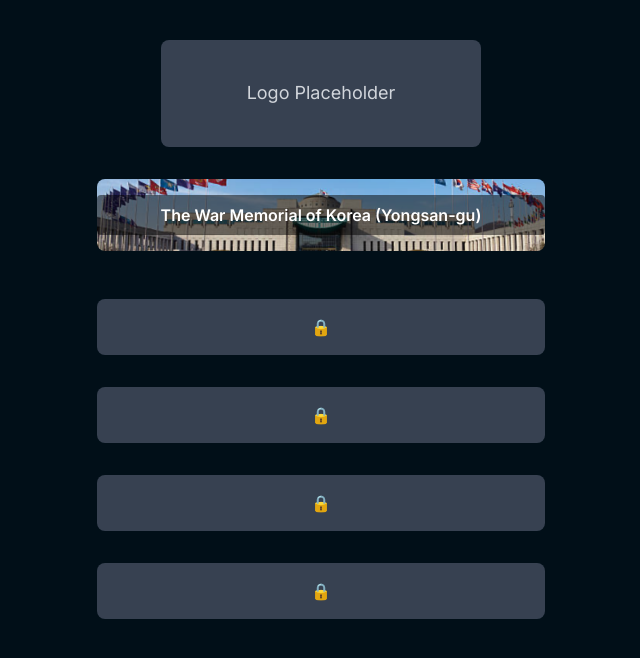
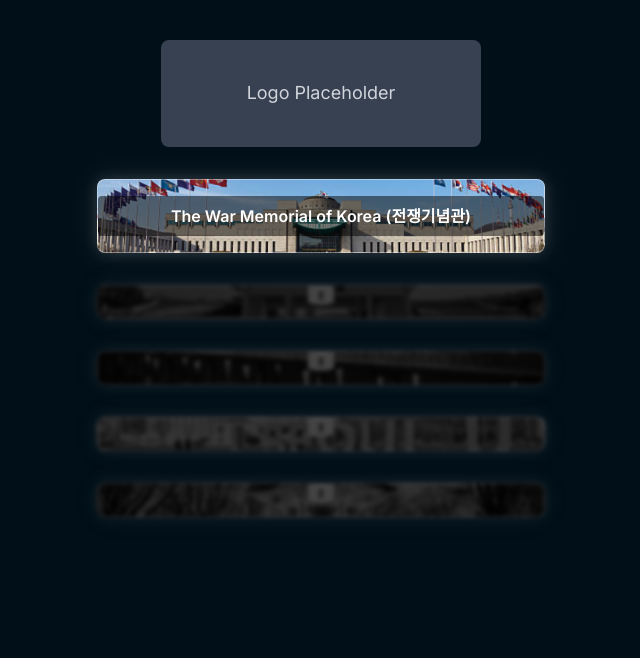
Before and after one commit to dyk010518/kagnew_website, a Next.js app: page /places in a window 1280 px wide. Shown: the top 658 px of the page, without its empty margins (319-959 px from the left). Built offline with nearby package versions, Linux system fonts and the light colour scheme.

Commit message:
Update home and place buttons

```diff
--- a/app/page.js
+++ b/app/page.js
@@ -67,7 +67,7 @@
             }}
           >
             <Image
-              src="/home_image.png"
+              src="/home.png"
               alt="home image"
               className="w-4/5 h-4/5 object-cover rounded-2xl"
               style={{
@@ -96,8 +96,8 @@
           background-color: #010f18;
           background-image:
             radial-gradient(rgba(255, 255, 255, 0.9) 1px, transparent 0),
-            radial-gradient(rgba(255, 255, 255, 0.7) 1.5px, transparent 0),
-            radial-gradient(rgba(255, 255, 255, 0.5) 2px, transparent 0);
+            radial-gradient(rgba(255, 255, 255, 0.7) 2px, transparent 0),
+            radial-gradient(rgba(255, 255, 255, 0.5) 3px, transparent 0);
           background-size:
             50px 50px,
             75px 75px,
--- a/app/places/page.js
+++ b/app/places/page.js
@@ -68,7 +68,7 @@
         </div>
 
         {/* Buttons */}
-        {placeData && (
+        {placeData.length > 0 && (
           <div className="w-full space-y-8 max-w-md">
             {placeData.slice(0, -1).map((data, index) => (
               <PlaceButton
--- a/components/PlaceButton.jsx
+++ b/components/PlaceButton.jsx
@@ -1,3 +1,4 @@
+"use client";
 import Link from 'next/link';
 import QuizComponent from './QuizComponent';
 import { useState, useEffect } from "react";
@@ -6,17 +7,33 @@
 const PlaceButton = ({ data, open, settled, setOpen, setSettled }) => {
   const [openQuiz, setOpenQuiz] = useState(false);
 
-  // State 1: Locked (not open)
+  // Common styles for the active/interactive button states (settled and transitioning)
+  const activeBoxStyles = {
+    boxShadow: '0 0 15px rgba(255, 255, 255, 0.15), 0 0 30px rgba(255, 255, 255, 0.08)', // Subtle white shadow
+    border: '1px solid rgba(255, 255, 255, 0.4)' // Light border
+  };
+
+  // State 1: Locked (not open) - Hover effects removed
   if (!open) {
     return (
-      <>
-        <button
-          className="w-full py-4 bg-gray-700 text-gray-400 rounded-lg font-semibold cursor-not-allowed"
-          disabled
-        >
-          🔒
-        </button>
-      </>
+      <button
+        // Removed 'group' class here
+        className="relative w-full py-4 rounded-lg font-semibold cursor-not-allowed overflow-hidden"
+        style={{
+          backgroundImage: `url(${data.image_path})`,
+          backgroundSize: 'cover',
+          backgroundPosition: 'center',
+          filter: "grayscale(100%) brightness(0.4) blur(2px)",
+          ...activeBoxStyles
+        }}
+        disabled
+      >
+        {/* Removed group-hover classes */}
+        <div className="absolute inset-0 flex flex-col items-center justify-center bg-black bg-opacity-40 transition-opacity duration-300">
+          <span className="text-4xl text-gray-300 mb-2 transition-transform duration-300">🔒</span>
+          <span className="text-lg text-gray-300 font-medium opacity-80">Locked</span>
+        </div>
+      </button>
     );
   }
 
@@ -25,8 +42,11 @@
     return (
       <>
         <motion.button
-          className="w-full py-4 mb-4 text-white rounded-lg font-semibold bg-cover bg-center transition-colors hover:opacity-90 relative overflow-hidden"
-          style={{ backgroundImage: `url(${data.image_path})` }}
+          className="w-full py-4 text-white rounded-lg font-semibold bg-cover bg-center transition-colors hover:opacity-90 relative overflow-hidden"
+          style={{
+            backgroundImage: `url(${data.image_path})`,
+            ...activeBoxStyles
+          }}
           initial={{
             scale: 0.95,
             opacity: 0.7,
@@ -45,8 +65,6 @@
             setOpenQuiz(true)
             setSettled(true)}
           }
-          // You can enable this if you want to prevent clicks during animation
-          // disabled={isTransitioning}
         >
           <motion.div
             className="bg-black bg-opacity-50 p-2 rounded"
@@ -72,8 +90,11 @@
   return (
     <>
       <button
-        className="w-full py-4 mb-4 text-white rounded-lg font-semibold bg-cover bg-center transition-colors hover:opacity-90"
-        style={{ backgroundImage: `url(${data.image_path})` }}
+        className="w-full py-4 text-white rounded-lg font-semibold bg-cover bg-center transition-colors hover:opacity-90"
+        style={{
+          backgroundImage: `url(${data.image_path})`,
+          ...activeBoxStyles
+        }}
         onClick={() => setOpenQuiz(true)}
       >
         <div className="bg-black bg-opacity-50 p-2 rounded">{data.location}</div>
--- a/components/TimeCapsureButton.jsx
+++ b/components/TimeCapsureButton.jsx
@@ -1,30 +1,50 @@
+"use client";
 import Link from 'next/link';
-import QuizComponent from './QuizComponent';
-import { useState, useEffect } from "react";
+// QuizComponent is not used in this file based on the provided code, so it can be removed from imports if it's not needed elsewhere in this component.
+// import QuizComponent from './QuizComponent';
+import { useState, useEffect } from "react"; // useState is used, useEffect is not directly used but often helpful
 import { motion } from 'framer-motion';
 
-const TimeCapsureButton = ({ data, open, settled, setOpen, setSettled }) => {
-  // State 1: Locked (not open)
+const TimeCapsuleButton = ({ data, open, settled, setOpen, setSettled }) => {
+  // Common styles for the active/interactive button states (settled and transitioning)
+  const activeBoxStyles = {
+    boxShadow: '0 0 15px rgba(255, 255, 255, 0.15), 0 0 30px rgba(255, 255, 255, 0.08)', // Subtle white shadow
+    border: '1px solid rgba(255, 255, 255, 0.4)' // Light border
+  };
+
+  // State 1: Locked (not open) - Enhanced Look & No Hover
   if (!open) {
     return (
-      <>
-        <button
-          className="w-full py-4 bg-gray-700 text-gray-400 rounded-lg font-semibold cursor-not-allowed"
-          disabled
-        >
-          🔒
-        </button>
-      </>
+      <button
+        className="relative w-full py-4 rounded-lg font-semibold cursor-not-allowed overflow-hidden" // Removed 'group' class
+        style={{
+          backgroundImage: `url(${data.image_path})`, // Use the actual image
+          backgroundSize: 'cover',
+          backgroundPosition: 'center',
+          filter: "grayscale(100%) brightness(0.4) blur(2px)", // Desaturate, darken, blur
+          ...activeBoxStyles // Apply the subtle white shadow and border
+        }}
+        disabled
+      >
+        {/* Overlay for lock icon and text - No group-hover effects */}
+        <div className="absolute inset-0 flex flex-col items-center justify-center bg-black bg-opacity-40 transition-opacity duration-300">
+          <span className="text-4xl text-gray-300 mb-2 transition-transform duration-300">🔒</span>
+          <span className="text-lg text-gray-300 font-medium opacity-80">Locked</span>
+        </div>
+      </button>
     );
   }
 
-  // State 3: Transitioning (open but not settled)
+  // State 3: Transitioning (open but not settled) - Added Border & Shadow
   if (open && !settled) {
     return (
-      <Link href="/ending">
+      <Link href="/ending" className="w-full"> {/* Ensure Link covers the whole button width */}
         <motion.button
           className="w-full py-4 mb-4 text-white rounded-lg font-semibold bg-cover bg-center transition-colors hover:opacity-90 relative overflow-hidden"
-          style={{ backgroundImage: `url(${data.image_path})` }}
+          style={{
+            backgroundImage: `url(${data.image_path})`,
+            ...activeBoxStyles // Apply the subtle white shadow and border
+          }}
           initial={{
             scale: 0.95,
             opacity: 0.7,
@@ -40,7 +60,7 @@
             ease: "easeOut"
           }}
           onClick={() => {
-            setSettled(true)}
+            setSettled(true)} // Retain existing onClick logic
           }
         >
           <motion.div
@@ -52,17 +72,20 @@
             {data.location}
           </motion.div>
         </motion.button>
-
       </Link>
     );
   }
 
+  // State 2: Open and settled (fully interactive) - Added Border & Shadow
   return (
-    <Link href="/ending">
+    <Link href="/ending" className="w-full"> {/* Ensure Link covers the whole button width */}
       <button
         className="w-full py-4 mb-4 text-white rounded-lg font-semibold bg-cover bg-center transition-colors hover:opacity-90"
-        style={{ backgroundImage: `url(${data.image_path})` }}
-        onClick={() => setOpenQuiz(true)}
+        style={{
+          backgroundImage: `url(${data.image_path})`,
+          ...activeBoxStyles // Apply the subtle white shadow and border
+        }}
+        // Removed unnecessary onClick={setOpenQuiz(true)} as Link handles navigation
       >
         <div className="bg-black bg-opacity-50 p-2 rounded">{data.location}</div>
       </button>
@@ -70,4 +93,4 @@
   )
 };
 
-export default TimeCapsureButton;
+export default TimeCapsuleButton;
--- a/public/scavenger_hunt.json
+++ b/public/scavenger_hunt.json
@@ -1,6 +1,6 @@
 [
   {
-    "location": "The War Memorial of Korea (Yongsan-gu)",
+    "location": "The War Memorial of Korea (전쟁기념관)",
     "question": "Find the large 'Statue of Brothers,' which depicts two soldiers from the North and South embracing on the battlefield. Look closely at the cracked dome they are standing on. What is the last name engraved in English on the bronze plaque dedicated to Major General William F. Dean, located directly on the back of this dome?",
     "answer_choices": ["Smith", "Walker", "Dean", "MacArthur"],
     "correct_answer": "Dean",
@@ -8,7 +8,7 @@
     "image_path": "/button_images/image_0.png"
   },
   {
-    "location": "Seoul National Cemetery (Dongjak-gu)",
+    "location": "Seoul National Cemetery (서울현충원)",
     "question": "Enter the Memorial Hall beneath the large Memorial Tower. Inside, you will find stone tablets with the names of the missing. On the circular wall behind the central incense burner, there is a large, engraved mural depicting scenes of battle. In the very center of this mural, what is the soldier in the foreground holding in his right hand?",
     "answer_choices": ["A flag", "A rifle with a bayonet", "A bugle", "A map"],
     "correct_answer": "A rifle with a bayonet",
@@ -16,16 +16,16 @@
     "image_path": "/button_images/image_1.png"
   },
   {
-    "location": "Hangang Bridge (Hangangdaegyo)",
+    "location": "Hangang Bridge (한강대교)",
     "question": "Walk onto the eastern pedestrian walkway of the Hangang Bridge from the south (Nodeul Island side). A short way onto the bridge, you will find a small, dark stone memorial dedicated to the soldiers and police who died defending the Han River line in 1950. According to the main inscription (in Korean/Hanja), how many days did their defense of the river line last?",
-    "answer_choices": ["One Day (1일간)", "Three Days (3일간)", "Six Days (6일간)", "Ten Days (10일간)"],
-    "correct_answer": "Six Days (6일간)",
+    "answer_choices": ["One Day", "Three Days", "Six Days", "Ten Days"],
+    "correct_answer": "Six Days",
     "reward": "Correct. Six days of valor that shaped history. Now, journey to the symbolic heart of the city they were defending, a place that now thrives with civic life.",
     "image_path": "/button_images/image_2.png"
 
   },
   {
-    "location": "Seoul Plaza (in front of City Hall)",
+    "location": "Seoul Plaza (서울광장)",
     "question": "Stand in the center of the grassy Seoul Plaza, facing the new City Hall building. Carefully search the plaza grounds for a small, square bronze plaque on the ground that marks the historical location of City Hall's cornerstone. What is the first date (Year, Month, Day) written on this plaque?",
     "answer_choices": ["1919. 3. 1", "1945. 8. 15", "1926. 8. 31", "1950. 6. 25"],
     "correct_answer": "1926. 8. 31",
@@ -33,7 +33,7 @@
     "image_path": "/button_images/image_3.png"
   },
   {
-    "location": "Namsan Park (near the Palgakjeong Pavilion)",
+    "location": "Namsan Park (남산공원)",
     "question": null,
     "answer_choices": null,
     "correct_answer": null,
```
Also changed, not shown: public/IMG_0221.PNG (deleted), public/home.png (added).
